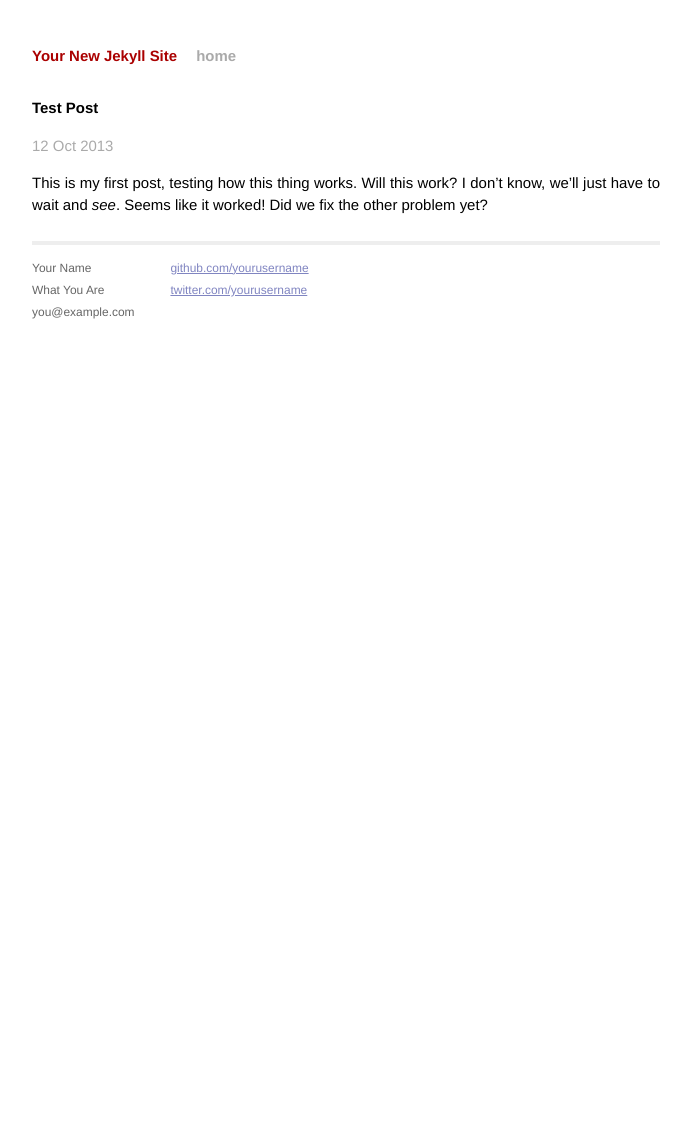
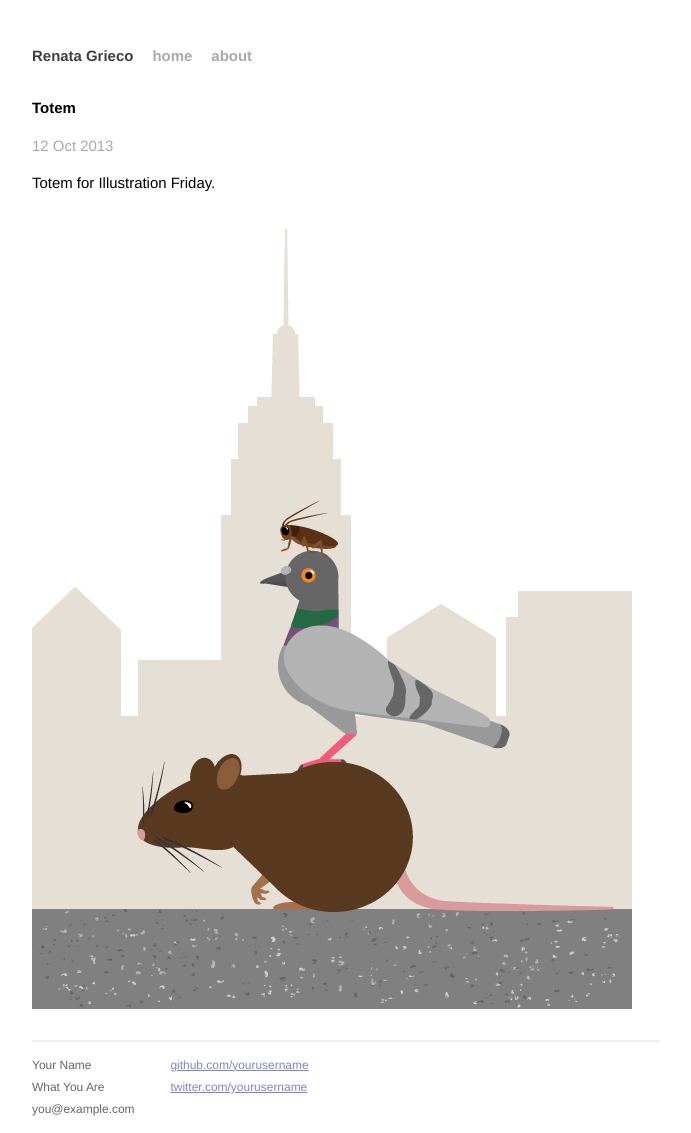
Before and after one commit to renatagrieco/portfolio, a Jekyll site: the page built from _posts/2013-10-12-test-post.markdown, in a window 1280 px wide. Shown: the whole page, without its empty margins (294-985 px from the left). Built offline with Jekyll 4.4.1, drawn with Linux system fonts in a browser that asks for light colours; Markdown is read by kramdown in place of the engine named in the settings; before the commit the page ends 945 px from its top, so only the background shows below that.

Commit message:
Added about page, changed test post to totem and added image.

```diff
--- a/_config.yml
+++ b/_config.yml
@@ -1,3 +1,3 @@
-name: Your New Jekyll Site
+name: Renata Grieco
 markdown: redcarpet
 pygments: true
--- a/_layouts/default.html
+++ b/_layouts/default.html
@@ -19,6 +19,7 @@
           <div class="header">
             <h1 class="title"><a href="/">{{ site.name }}</a></h1>
             <a class="extra" href="/">home</a>
+			<a class="extra" href="/about.html">about</a>
           </div>
 
           {{ content }}
--- a/_posts/2013-10-12-test-post.markdown
+++ b/_posts/2013-10-12-test-post.markdown
@@ -1,12 +1,13 @@
 ---
 layout: post
-title:  "Test Post"
+title:  "Totem"
 date:   2013-10-12 19:57:39
 categories: jekyll update
 ---
 
-This is my first post, testing how this thing works. Will this work? I don't know, we'll just have to wait and *see*.
-Seems like it worked! Did we fix the other problem yet?
+Totem for Illustration Friday.
+
+![Totem]({{ site.url }}/assets/totem.png)
 
 [jekyll-gh]: https://github.com/mojombo/jekyll
 [jekyll]:    http://jekyllrb.com
--- a/css/main.css
+++ b/css/main.css
@@ -74,11 +74,11 @@ ul.posts span {
 }
 
 .site .header h1.title a {
-  color: #a00;
+  color: #404040;
 }
 
 .site .header h1.title a:hover {
-  color: #000;
+  color: #F90;
 }
 
 .site .header a.extra {
@@ -97,7 +97,7 @@ ul.posts span {
 .site .footer {
   font-size: 80%;
   color: #666;
-  border-top: 4px solid #eee;
+  border-top: 2px solid #eee;
   margin-top: 2em;
   overflow: hidden;
 }
```
Also changed, not shown: about.html (added, +8 -0 lines), assets/totem.png (added).
